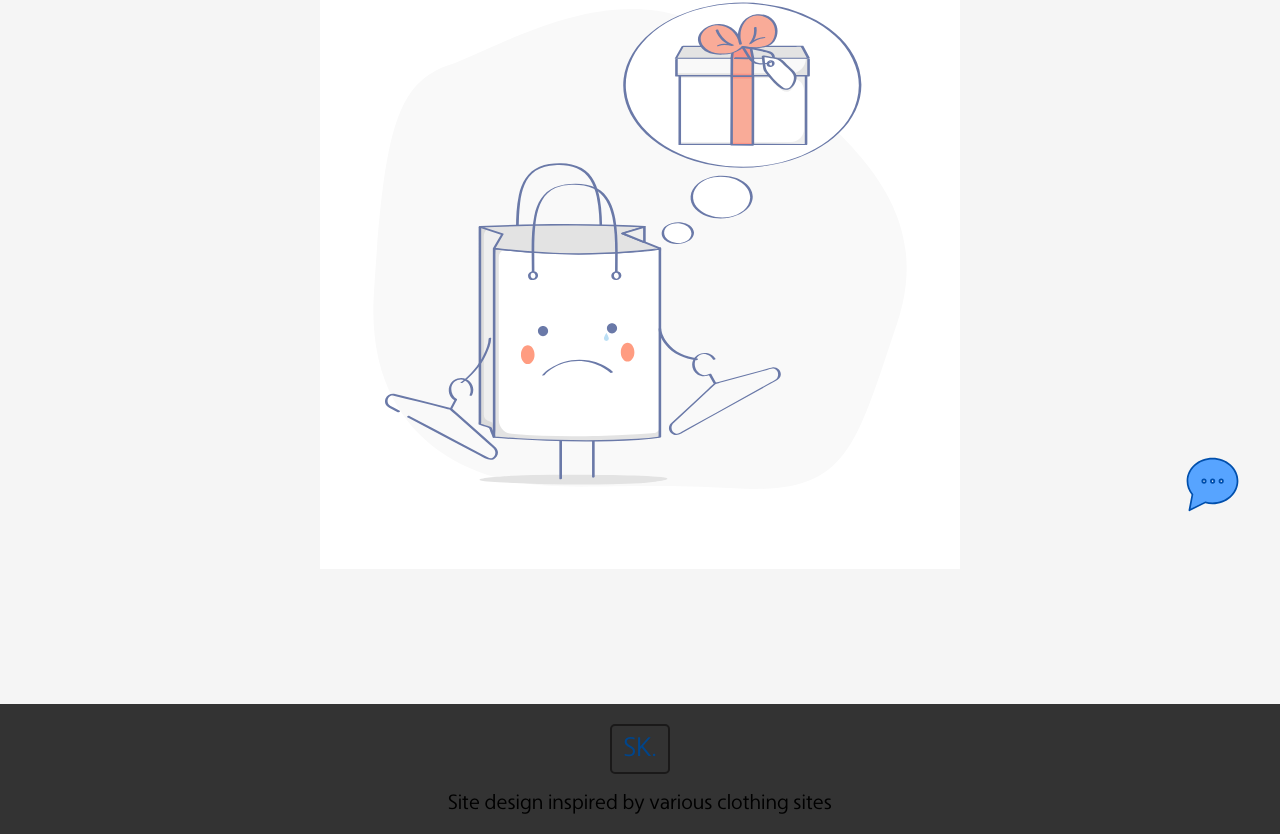
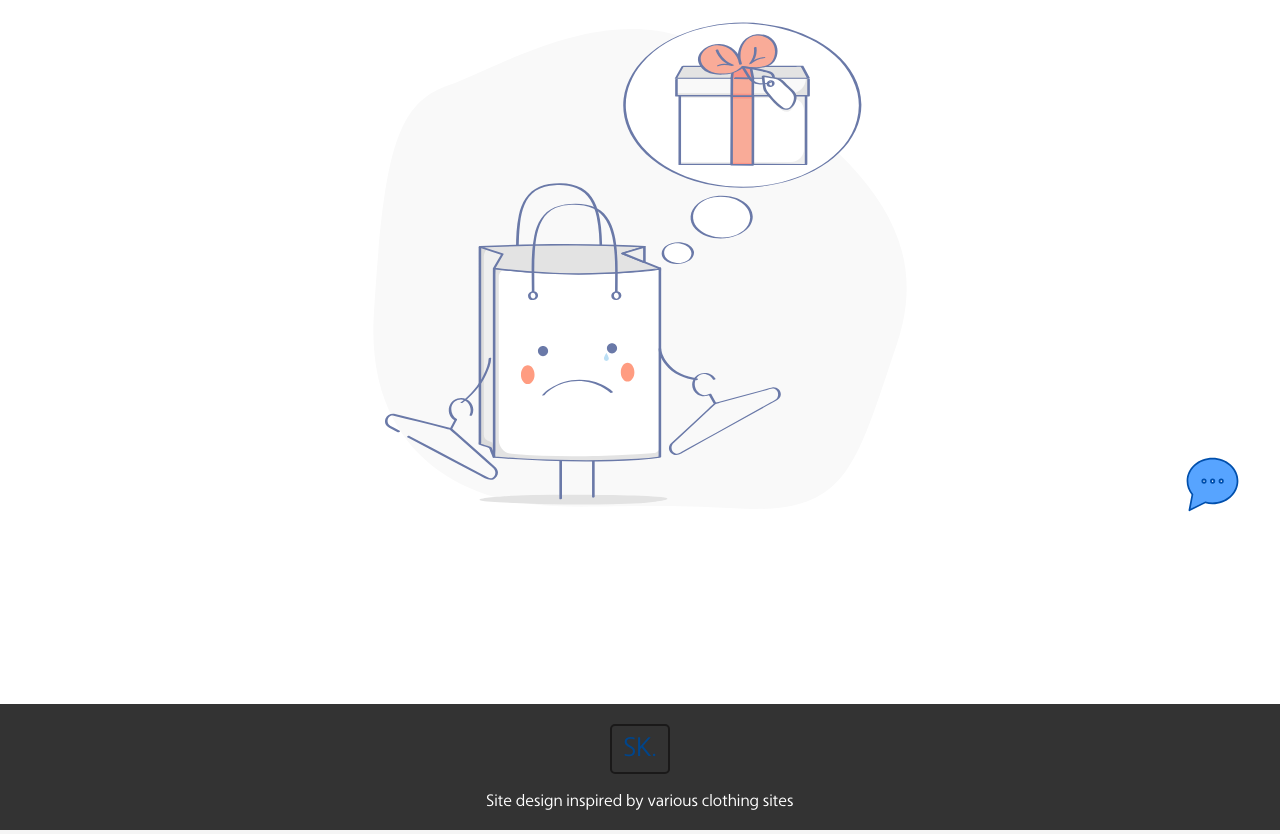
Before and after one commit to shakedkt/clothingstore_front, a React (Create React App) app: page /wishlist in a window 1280 px wide. Shown: the part 258-1092 px from the top of the page. Built offline with nearby package versions, Linux system fonts and the light colour scheme.

Commit message:
added messaging

```diff
--- a/src/cmps/cart/bag-product.jsx
+++ b/src/cmps/cart/bag-product.jsx
@@ -55,8 +55,8 @@ class BagProduct extends Component {
           <div className="shipping-from">
             <img src={Flag} alt="" />
             <div>
-              Shipping from{" "}
-              <span className="country-name"> United Kingdom </span>{" "}
+              Shipping from
+              <span className="country-name"> United Kingdom </span>
             </div>
           </div>
           <div>
--- a/src/cmps/footer.jsx
+++ b/src/cmps/footer.jsx
@@ -4,11 +4,11 @@ import React from 'react';
 export default (props) => {
     return (
         <footer className="footer-cmp">
-            <div class="logo">
+            <div className="logo">
                 SK
       <span>.</span>
             </div>
-            <div>Site design inspired by various clothing sites</div>
+            <div className="footer-desc">Site design inspired by various clothing sites</div>
         </footer>
     )
 }
--- a/src/cmps/wishlist/wishlist-product.jsx
+++ b/src/cmps/wishlist/wishlist-product.jsx
@@ -39,8 +39,9 @@ class WishlistProduct extends Component {
   };
 
   render() {
+    console.log(this.props);
     const size = this.state.size;
-    const product = this.props.product.product;
+    const product = this.props.product;
     const quantity = this.state.quantity;
     let flag = this.state.flag;
 
--- a/src/styles/cmps/cart/cart.scss
+++ b/src/styles/cmps/cart/cart.scss
@@ -97,8 +97,10 @@
 .empty-bag {
     display: flex;
     flex-direction: column;
-    justify-content: center;
     align-items: center;
+    height: 100vh;
+    background-color: white;
+    padding-top: 20px;
 
     .shop-img {
         width: 400px;
--- a/src/styles/cmps/footer/footer.scss
+++ b/src/styles/cmps/footer/footer.scss
@@ -13,7 +13,7 @@
     right: 0;
 
     div {
-        font-size: 20px;
+        font-size: 16px;
     }
 
     .logo {
@@ -31,4 +31,8 @@
         cursor: pointer;
         margin-bottom: 20px;
     }
+
+    .footer-desc{
+        color: white;
+    }
 }
```
